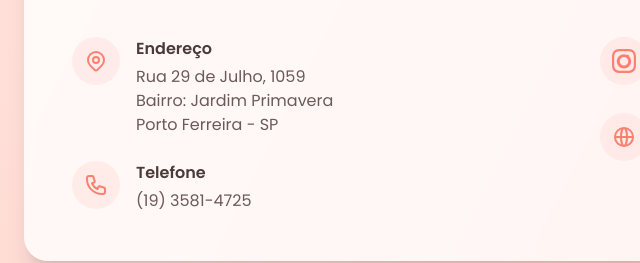
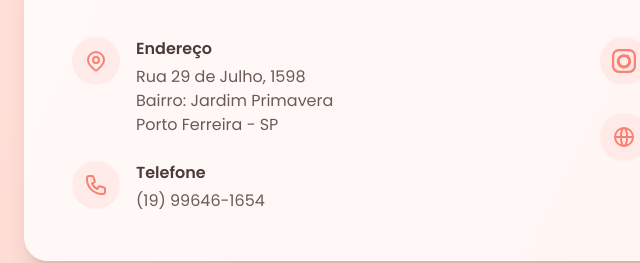
Before and after one commit to MateusJoaquim/Site_Ello, a plain HTML site: page index.html in a window 1280 px wide. Shown: the part 2048-2311 px from the top of the page, 64-704 px from the left. Drawn offline with nearby package versions, Linux system fonts and the light colour scheme.

Commit message:
Atualizado Telefone e endereço

```diff
--- a/index.html
+++ b/index.html
@@ -219,7 +219,7 @@
                         </div>
                         <div>
                             <h3 class="font-semibold text-studio-text mb-1">Endereço</h3>
-                            <p class="text-studio-muted">Rua 29 de Julho, 1059<br>Bairro: Jardim Primavera<br>Porto Ferreira - SP</p>
+                            <p class="text-studio-muted">Rua 29 de Julho, 1598<br>Bairro: Jardim Primavera<br>Porto Ferreira - SP</p>
                         </div>
                     </div>
                     <div class="flex items-start gap-4">
@@ -230,7 +230,7 @@
                         </div>
                         <div>
                             <h3 class="font-semibold text-studio-text mb-1">Telefone</h3>
-                            <a href="tel:+551935814725" class="text-studio-muted hover:text-salmon transition-colors">(19) 3581-4725</a>
+                            <a href="tel:+5519996461654" class="text-studio-muted hover:text-salmon transition-colors">(19) 99646-1654</a>
                         </div>
                     </div>
                 </div>
```
